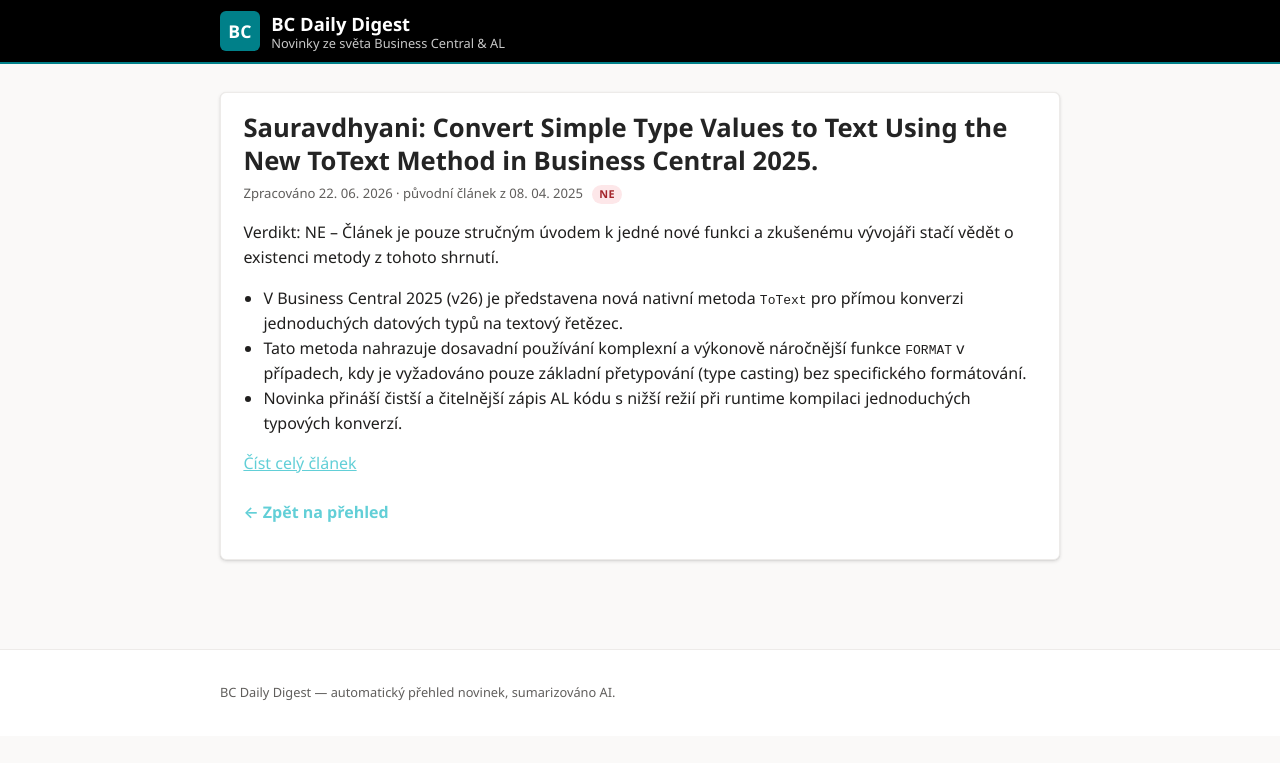
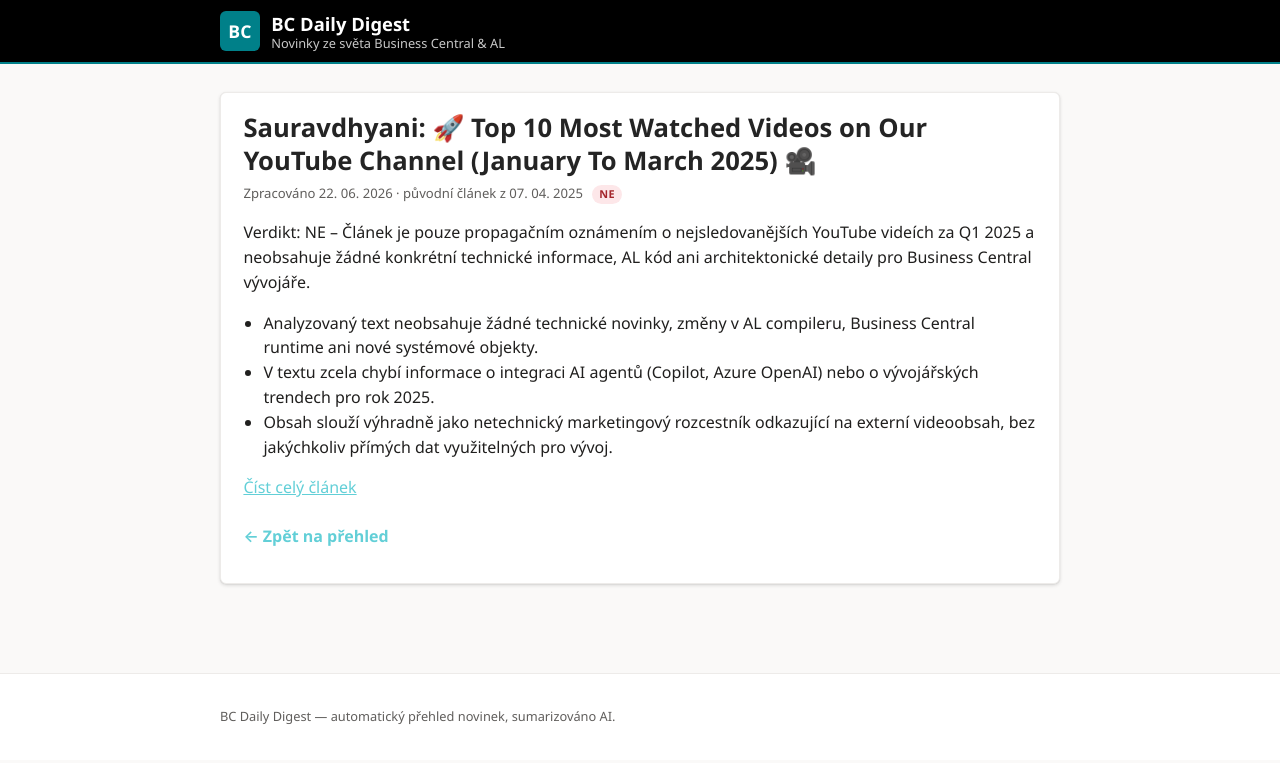
Before and after one commit to ValsorimS/bc-daily-digest, a Jekyll site: the page built from _posts/2026-06-22-sauravdhyani-2.md, in a window 1280 px wide. Shown: the top 763 px of the page. Built offline with Jekyll 4.4.1, drawn with Linux system fonts in a browser that asks for light colours.

Commit message:
Update daily digest

```diff
--- a/_posts/2026-06-22-sauravdhyani-2.md
+++ b/_posts/2026-06-22-sauravdhyani-2.md
@@ -1,16 +1,16 @@
 ---
 layout: post
-title: "Sauravdhyani: Convert Simple Type Values to Text Using the New ToText Method in Business Central 2025."
+title: "Sauravdhyani: 🚀 Top 10 Most Watched Videos on Our YouTube Channel (January To March 2025) 🎥"
 published: true
-original_date: 2025-04-08
+original_date: 2025-04-07
 ---
 
-Verdikt: NE – Článek je pouze stručným úvodem k jedné nové funkci a zkušenému vývojáři stačí vědět o existenci metody z tohoto shrnutí.
+Verdikt: NE – Článek je pouze propagačním oznámením o nejsledovanějších YouTube videích za Q1 2025 a neobsahuje žádné konkrétní technické informace, AL kód ani architektonické detaily pro Business Central vývojáře.
 
 <!--více-->
 
-- V Business Central 2025 (v26) je představena nová nativní metoda `ToText` pro přímou konverzi jednoduchých datových typů na textový řetězec.
-- Tato metoda nahrazuje dosavadní používání komplexní a výkonově náročnější funkce `FORMAT` v případech, kdy je vyžadováno pouze základní přetypování (type casting) bez specifického formátování.
-- Novinka přináší čistší a čitelnější zápis AL kódu s nižší režií při runtime kompilaci jednoduchých typových konverzí.
+- Analyzovaný text neobsahuje žádné technické novinky, změny v AL compileru, Business Central runtime ani nové systémové objekty.
+- V textu zcela chybí informace o integraci AI agentů (Copilot, Azure OpenAI) nebo o vývojářských trendech pro rok 2025.
+- Obsah slouží výhradně jako netechnický marketingový rozcestník odkazující na externí videoobsah, bez jakýchkoliv přímých dat využitelných pro vývoj.
 
-[Číst celý článek](https://www.sauravdhyani.com/2025/04/convert-simple-type-values-to-text.html)
+[Číst celý článek](https://www.sauravdhyani.com/2025/04/top-10-most-watched-videos-on-our.html)
--- a/history.json
+++ b/history.json
@@ -194,5 +194,8 @@
     "https://www.sauravdhyani.com/2025/04/convert-simple-type-values-to-text.html": "2026-06-22T00:32:49.311996",
     "https://www.kristenhosman.com/2024/11/reversing-posted-journal-entry-in.html": "2026-06-22T09:56:58.258726",
     "https://blog.steveendow.com/2022/05/business-central-custom-fields-and.html": "2026-06-22T09:58:20.837247",
-    "https://code.visualstudio.com/updates/v1_111": "2026-06-22T10:00:10.036540"
+    "https://code.visualstudio.com/updates/v1_111": "2026-06-22T10:00:10.036540",
+    "https://www.hougaard.com/its-time-to-consider-adding-namespaces-to-your-apps/": "2026-06-22T17:31:12.572356",
+    "https://demiliani.com/2026/01/28/dynamics-365-business-central-understanding-the-database-wait-statistics-page/": "2026-06-22T17:32:37.541853",
+    "https://www.sauravdhyani.com/2025/04/top-10-most-watched-videos-on-our.html": "2026-06-22T17:34:17.577112"
 }
```
Also changed, not shown: _posts/2026-06-22-hougaard-0.md (added, +16 -0 lines), _posts/2026-06-22-stefano-demiliani-1.md (+7 -7 lines).
